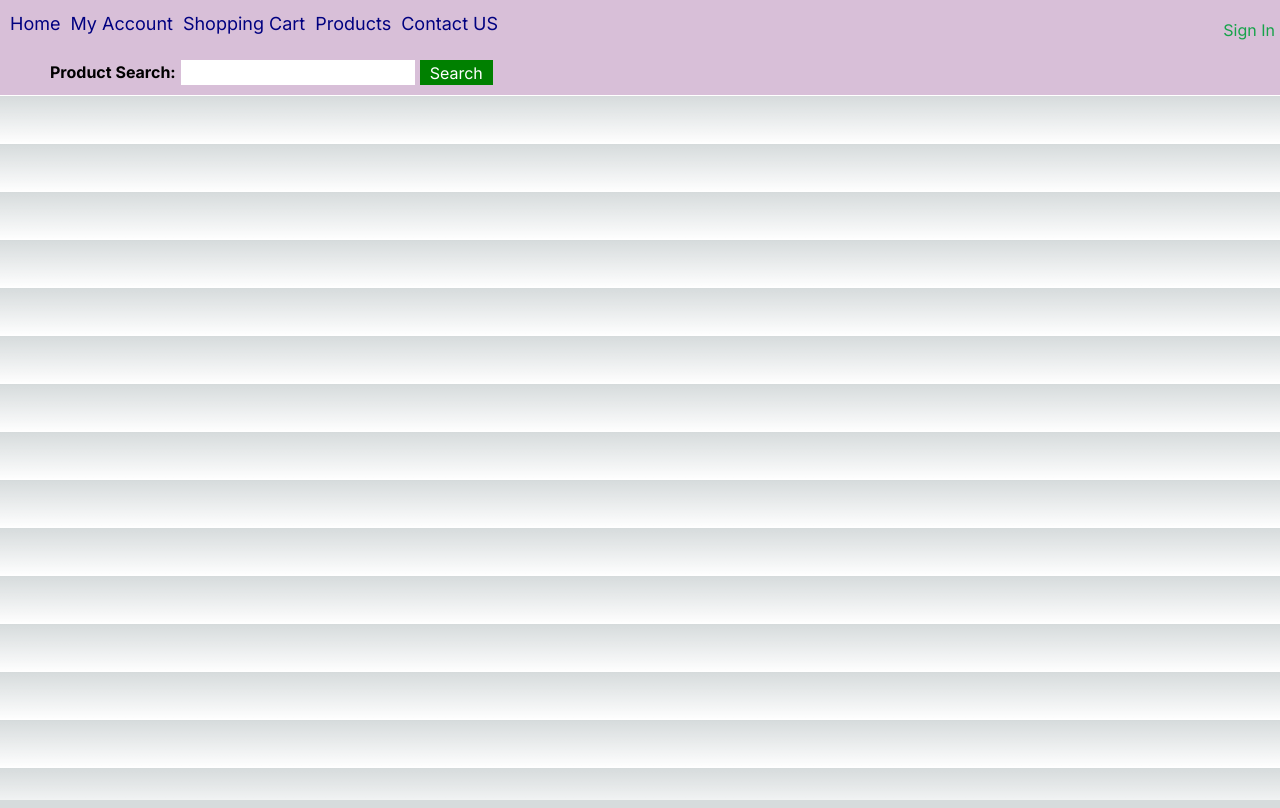
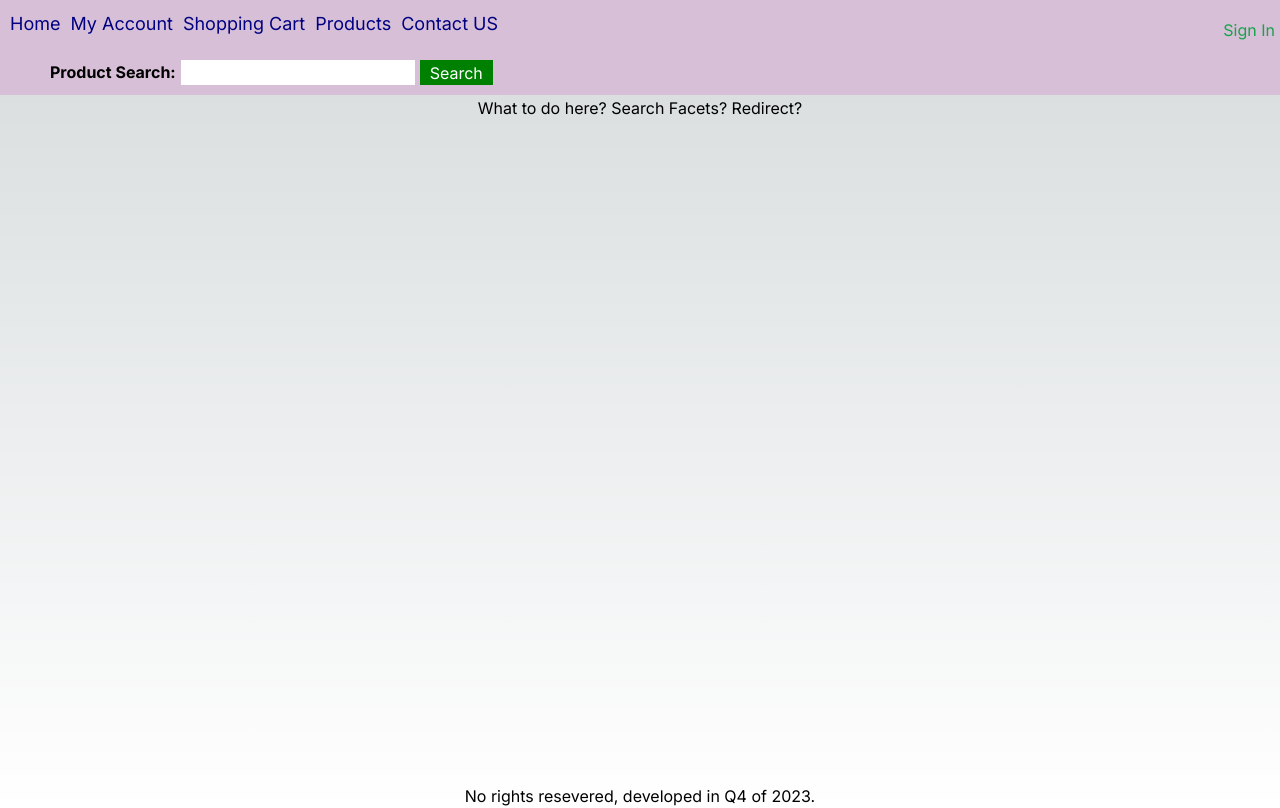
Before and after one commit to garrettWinter/electronic-empire, a Next.js app: page /products/search in a window 1280 px wide. Built offline with nearby package versions, Linux system fonts and the light colour scheme; no server answers.

Commit message:
Added the classname to the SearchLandingPage

```diff
--- a/app/products/search/page.tsx
+++ b/app/products/search/page.tsx
@@ -1,8 +1,9 @@
 import React from "react";
+import styles from '../../page.module.css'
 
 export default async function SearchLandingPage() {
     return(
-        <div>What to do here? Search Facets? Redirect?</div>
+        <div className={styles.main}>What to do here? Search Facets? Redirect?</div>
     )
 
 }
```
